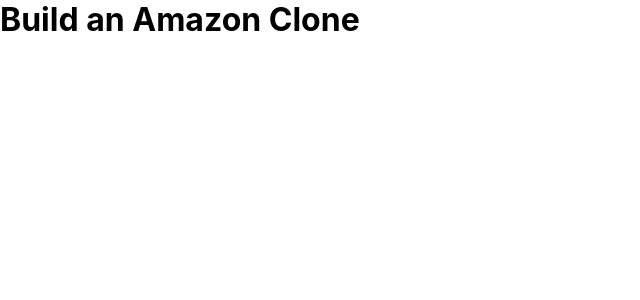
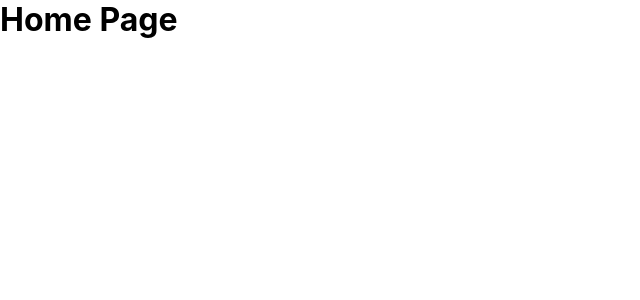
Before and after one commit to gdhaliwal22/amazon-clone, a React (Create React App) app: page / in a window 1280 px wide. Shown: the top 300 px of the page, without its empty margins (0-640 px from the left). Built offline with nearby package versions, Linux system fonts and the light colour scheme.

Commit message:
create Header component file

```diff
--- a/src/App.js
+++ b/src/App.js
@@ -4,9 +4,21 @@ import { BrowserRouter as Router, Switch, Route } from "react-router-dom";
 
 function App() {
   return (
-    <div className="App">
-      <h1>Build an Amazon Clone</h1>
-    </div>
+    <Router>
+      <div className="app">
+        <Switch>
+          <Router path="/checkout">
+            <h1>Checkout</h1>
+          </Router>
+          <Router path="/login">
+            <h1>Login</h1>
+          </Router>
+          <Route exact path="/">
+            <h1>Home Page</h1>
+          </Route>
+        </Switch>
+      </div>
+    </Router>
   );
 }
 
```
Also changed, not shown: src/components/Header.js (added, +7 -0 lines).
